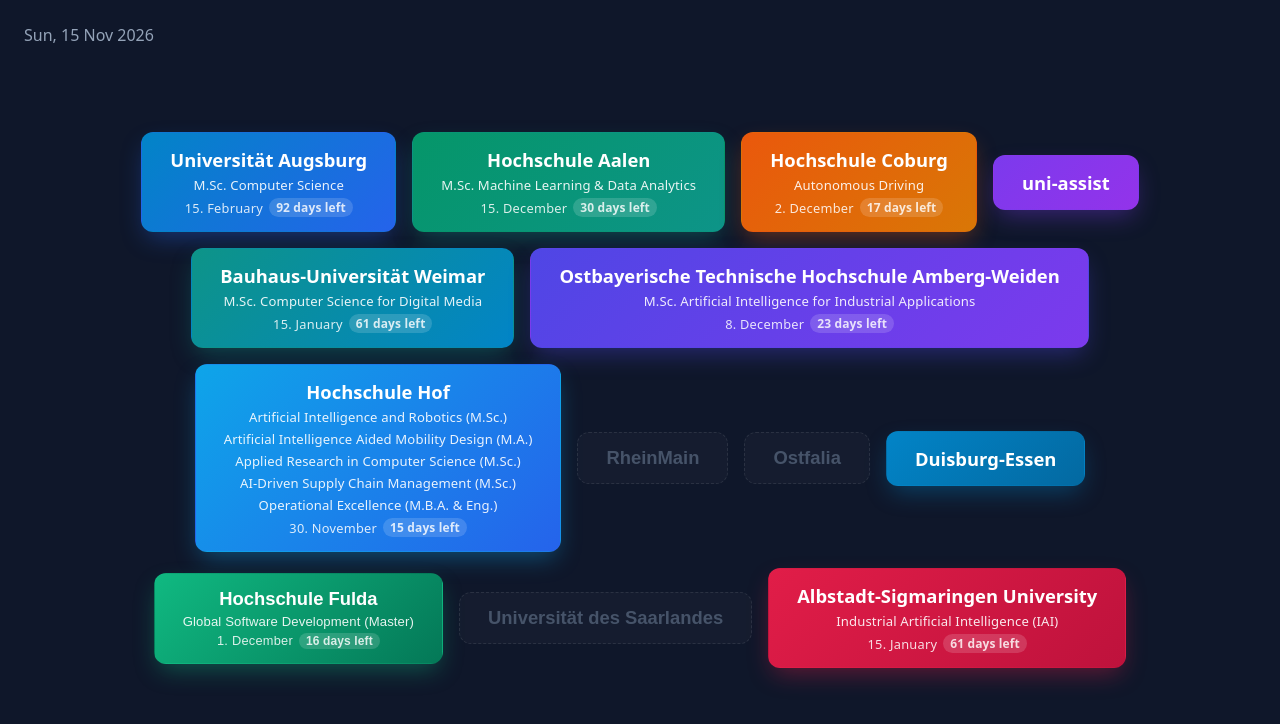
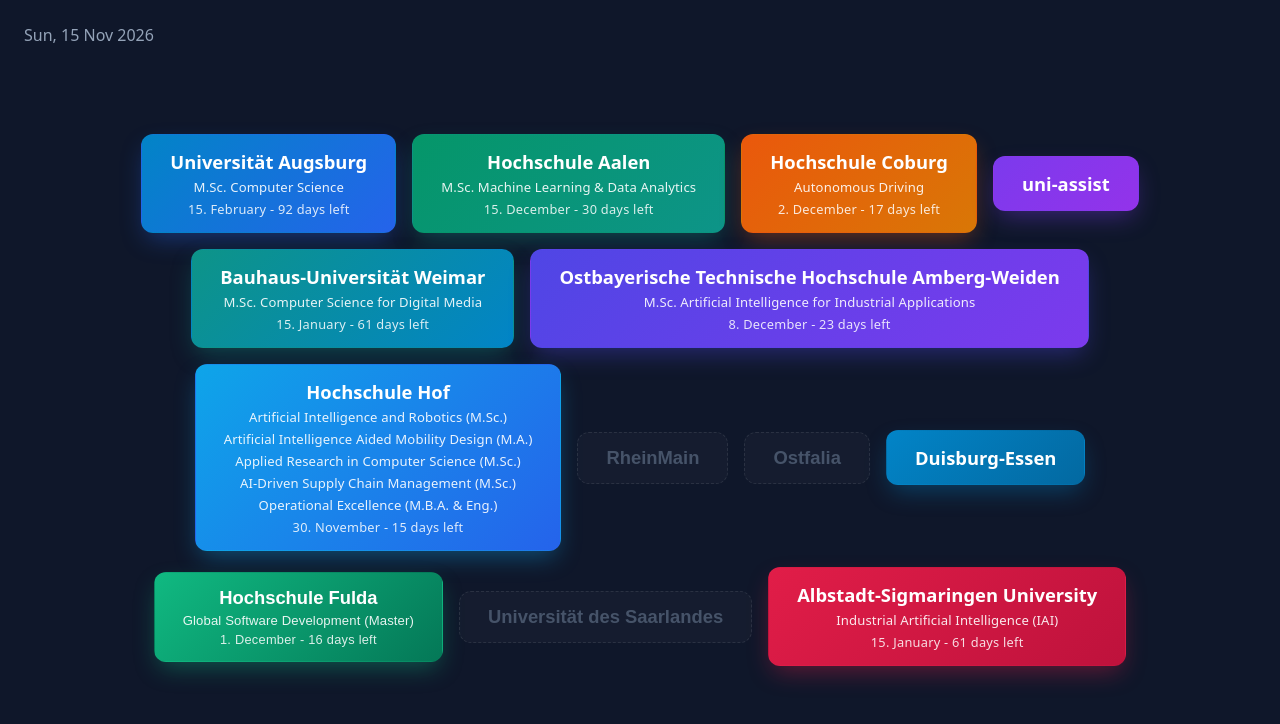
Before and after one commit to prit123-a/final, a plain HTML site: page index.html in a window 1280 px wide. Drawn offline with Linux system fonts and the light colour scheme.

Commit message:
Format deadline status as simple inline text with hyphen

```diff
--- a/index.html
+++ b/index.html
@@ -88,30 +88,6 @@
       font-weight: 500;
       opacity: 0.85;
       letter-spacing: 0.02em;
-      display: inline-flex;
-      align-items: center;
-      gap: 6px;
-      flex-wrap: wrap;
-      justify-content: center;
-    }
-
-    .deadline-countdown {
-      font-size: 0.75rem;
-      font-weight: 600;
-      padding: 1px 7px;
-      border-radius: 9999px;
-      background: rgba(255, 255, 255, 0.18);
-      letter-spacing: 0.01em;
-    }
-
-    .deadline-countdown.today {
-      background: rgba(234, 179, 8, 0.35);
-      color: #fef08a;
-    }
-
-    .deadline-countdown.gone {
-      background: rgba(239, 68, 68, 0.3);
-      color: #fca5a5;
     }
 
     /* Active Buttons */
@@ -339,22 +315,18 @@
         const diffTime = targetDate.getTime() - today.getTime();
         const diffDays = Math.round(diffTime / (1000 * 60 * 60 * 24));
 
-        const badge = document.createElement('span');
-        badge.className = 'deadline-countdown';
-
+        let statusText = '';
         if (diffDays > 0) {
           const padded = String(diffDays).padStart(2, '0');
-          badge.textContent = `${padded} days left`;
+          statusText = `${padded} days left`;
         } else if (diffDays === 0) {
-          badge.textContent = 'today';
-          badge.classList.add('today');
+          statusText = 'today';
         } else {
           const padded = String(Math.abs(diffDays)).padStart(2, '0');
-          badge.textContent = `gone ${padded} days ago`;
-          badge.classList.add('gone');
+          statusText = `gone ${padded} days ago`;
         }
 
-        el.appendChild(badge);
+        el.textContent = `${el.textContent} - ${statusText}`;
       });
     })();
   </script>
```
